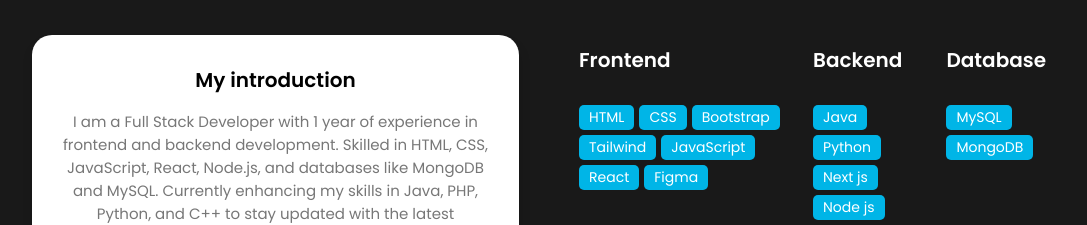
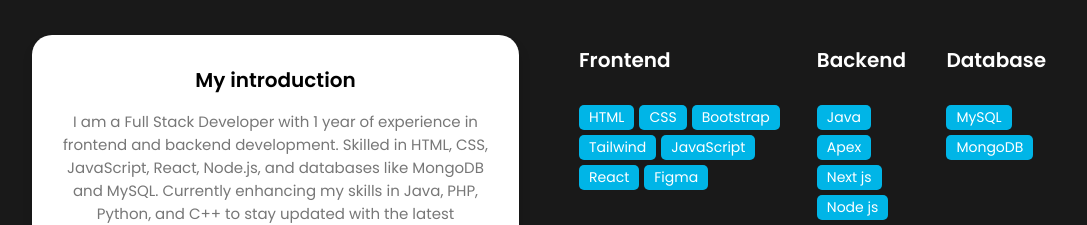
Before and after one commit to Zulfiqar-Ali10/React-Portfolio, a React (Vite) app: page / in a window 1280 px wide. Shown: the part 960-1185 px from the top of the page, without its empty margins (96-1183 px from the left). Built offline with nearby package versions, Linux system fonts and the light colour scheme.

Commit message:
add-language

```diff
--- a/src/Components/About.jsx
+++ b/src/Components/About.jsx
@@ -37,7 +37,7 @@ export default function About() {
         </div>
         <div className="skills-list">
           <span>Java</span>
-          <span>Python</span>
+          <span>Apex</span>
           <span>Next js</span>
           <span>Node js</span>
         </div>
```
